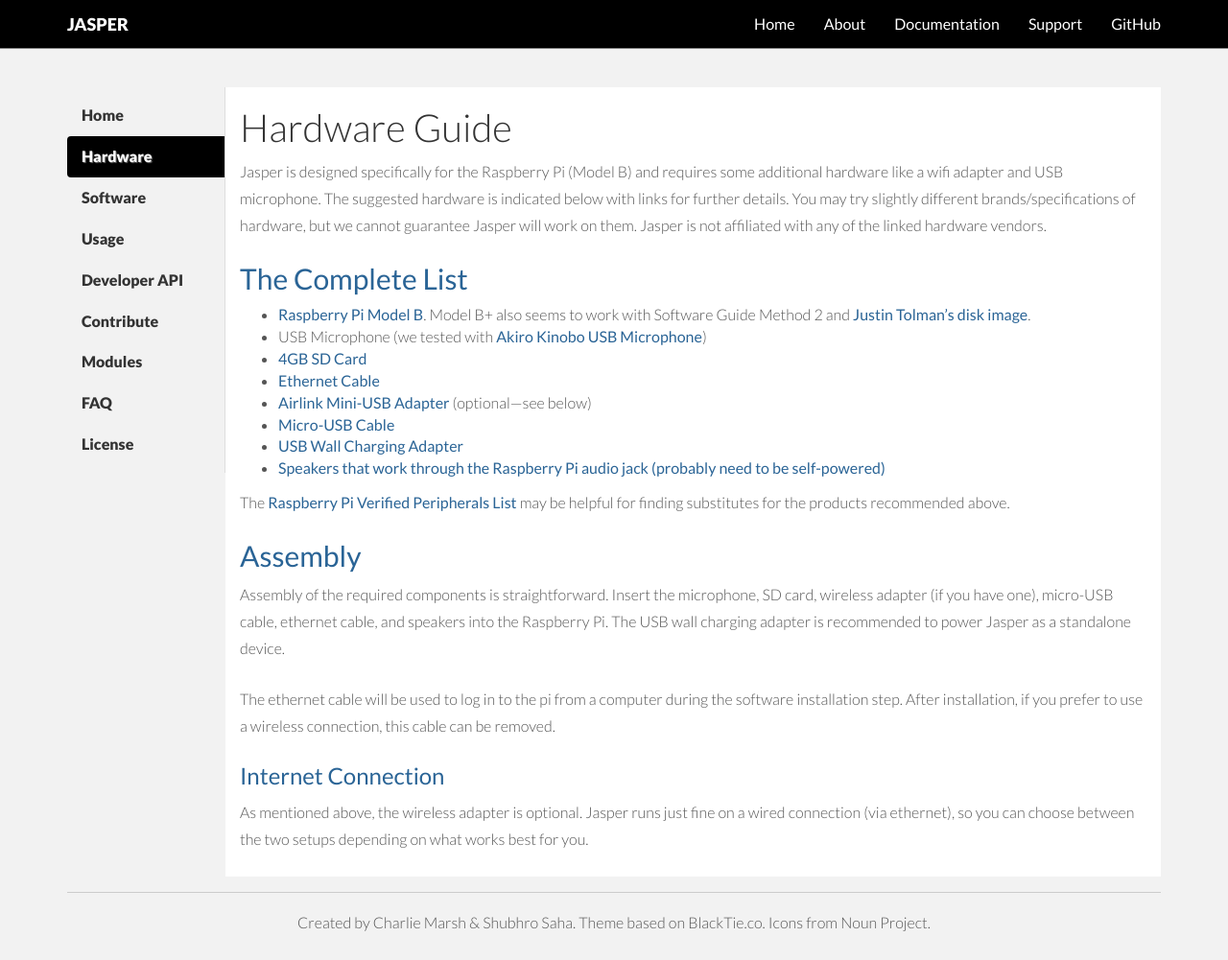
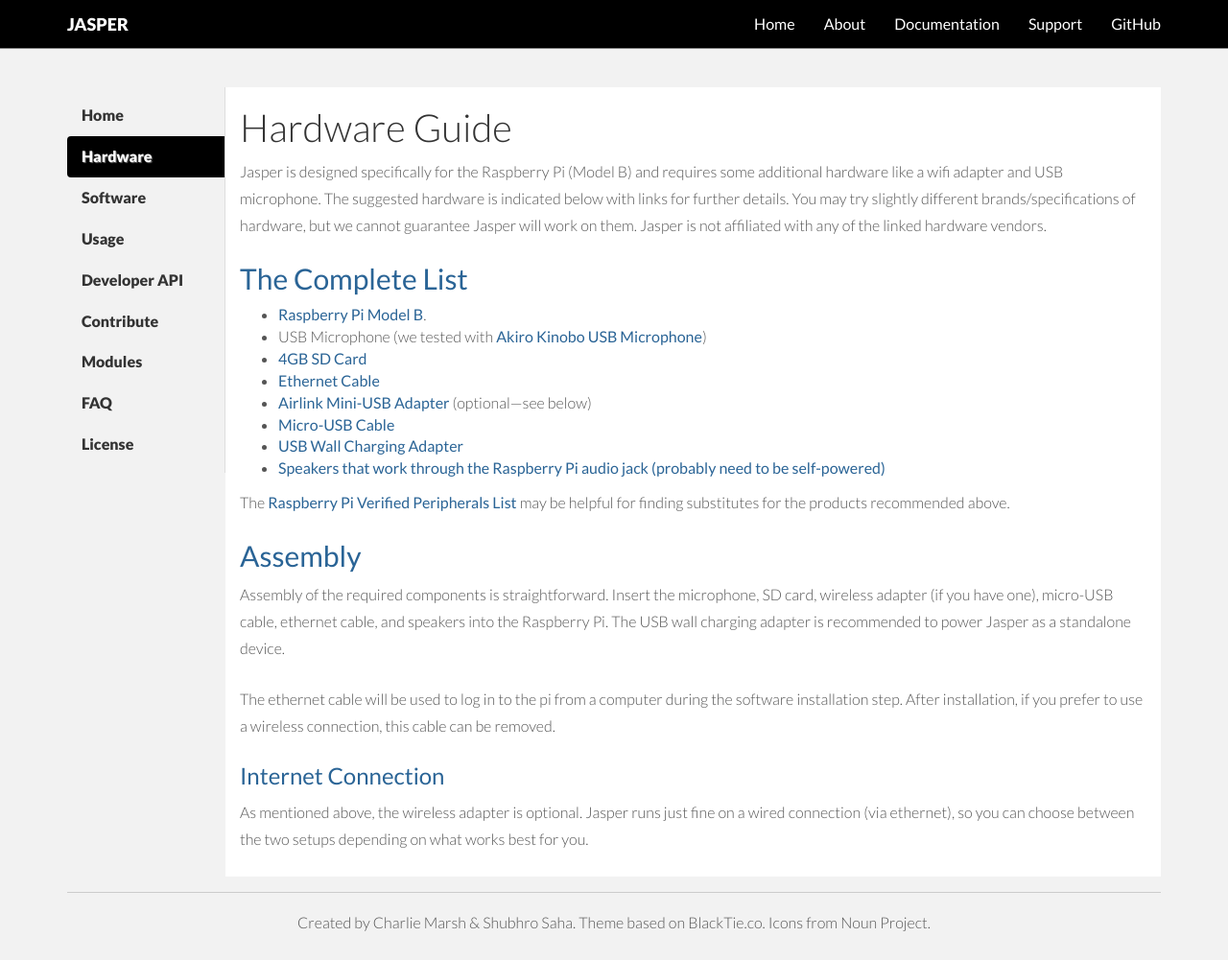
Before and after one commit to jasperproject/jasperproject.github.io, a Jekyll site: the page built from documentation/hardware/index.md, in a window 1280 px wide and 1001 px high. Shown: the whole window at 96% size. Built offline with Jekyll 4.4.1, drawn with Linux system fonts in a browser that asks for light colours; nearby versions of some CDN libraries.

Commit message:
removed B+ link on hardware

```diff
--- a/documentation/hardware/index.md
+++ b/documentation/hardware/index.md
@@ -11,7 +11,7 @@
 
 <h2 class="linked" id='complete-list'><a href="#complete-list" title="Permalink to this headline">The Complete List</a></h2>
 
-- [Raspberry Pi Model B](https://www.google.com/shopping/product/16525736034140563056). Model B+ also seems to work with Software Guide Method 2 and [Justin Tolman's disk image](http://www.filedropper.com/jasper-disk-imagebtar).
+- [Raspberry Pi Model B](https://www.google.com/shopping/product/16525736034140563056).
 - USB Microphone (we tested with [Akiro Kinobo USB Microphone](http://www.amazon.com/USB-2-0-Microphone-Recognition-Software/%20dp/B008CNZOJY/ref=sr_1_1?s=electronics))
 - [4GB SD Card](https://www.google.com/shopping/product/4813288882623522717)
 - [Ethernet Cable](https://www.google.com/search?hl=en&amp;tbm=shop&amp;q=ethernet+cable)
```
